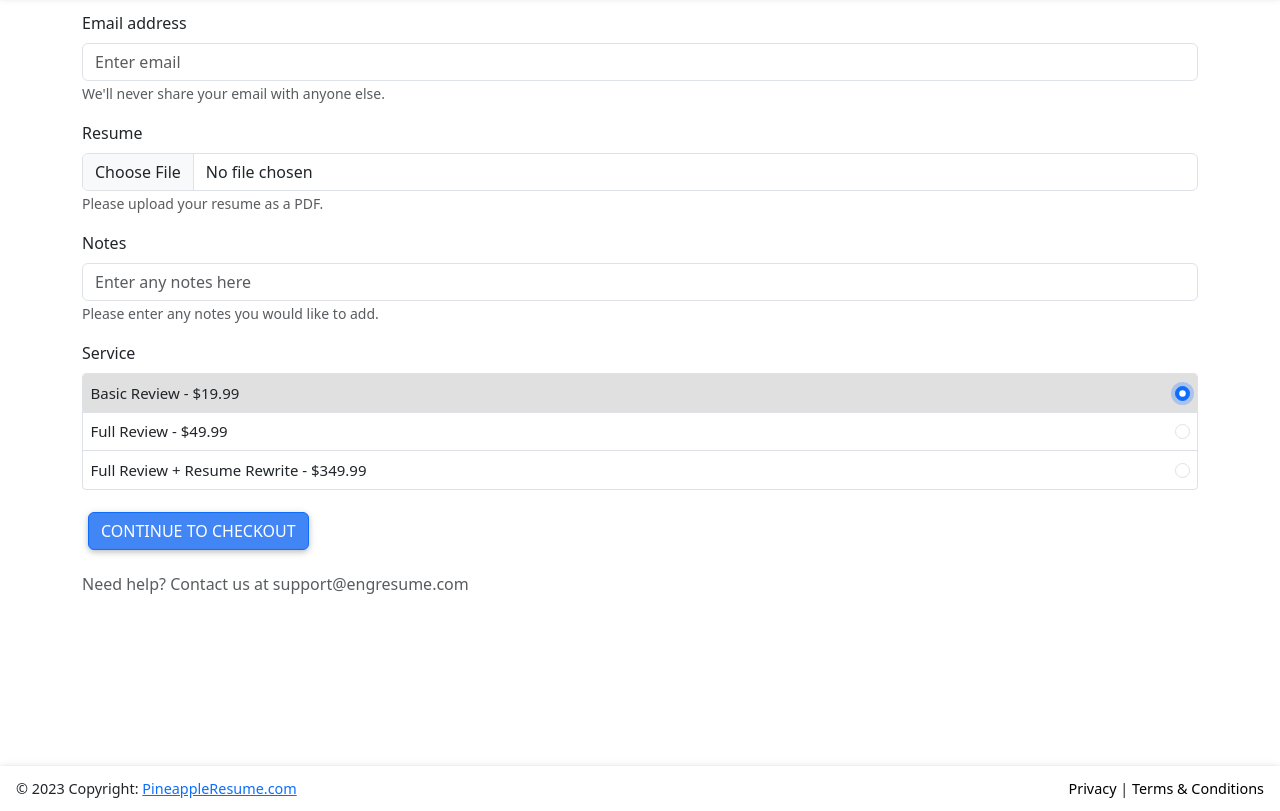
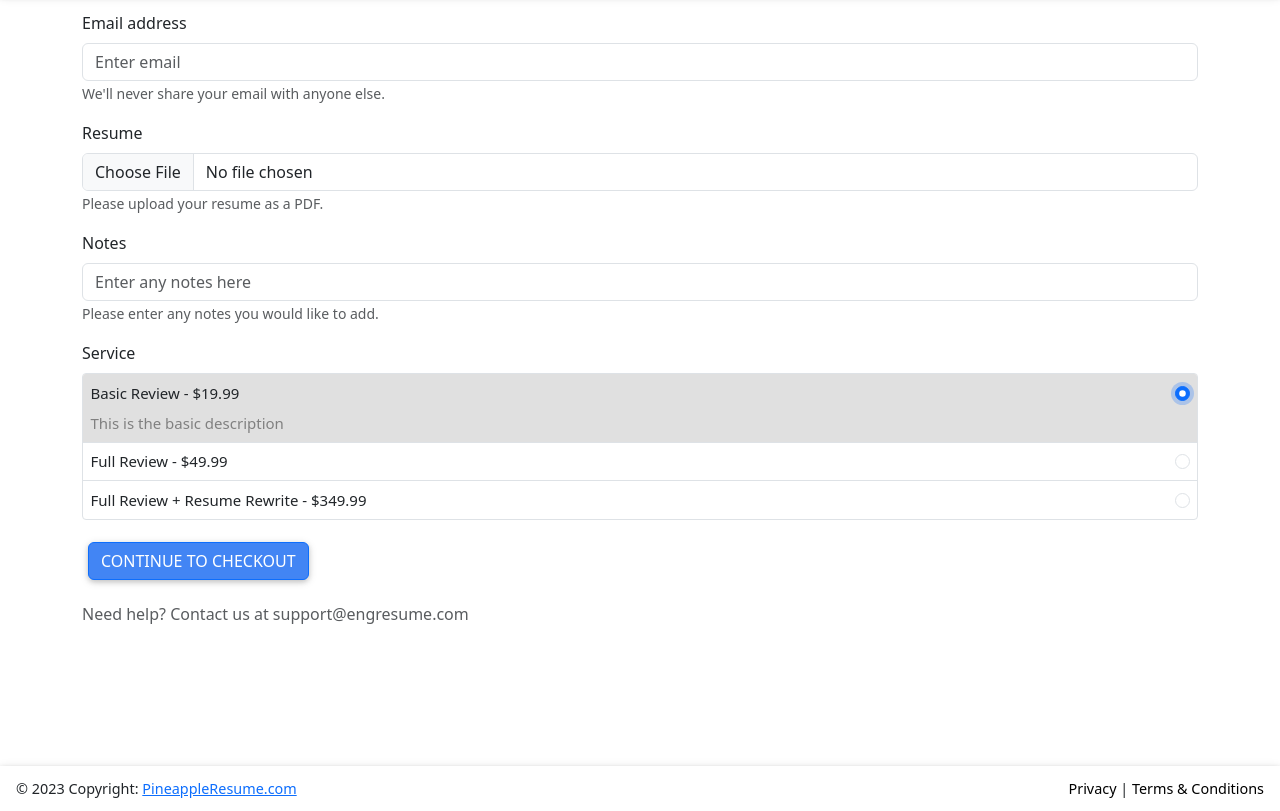
Before and after one commit to OpenRedSoftware/engresume, a React app: page /checkout in a window 1280 px wide. Both pictures are taken after a click on the radio button 1182 px from the left and 459 px from the top of the page. Shown: the part 66-877 px from the top of the page. Built offline with nearby package versions, Linux system fonts and the light colour scheme; some packages are replaced by stand-ins of ours.

Commit message:
--version

```diff
--- a/src/pages/checkout/FormComponent.tsx
+++ b/src/pages/checkout/FormComponent.tsx
@@ -1,4 +1,4 @@
-import React, { useState } from "react";
+import React, { useState } from "react"
 import Form from "react-bootstrap/Form";
 import Button from "react-bootstrap/Button";
 import ServiceSelect from "./ServiceSelect";
--- a/src/pages/checkout/ServiceSelect.css
+++ b/src/pages/checkout/ServiceSelect.css
@@ -8,11 +8,19 @@
   padding: 0.5em;
   cursor: pointer;
   transition: all 0.3s ease;
-  display: flex;
   justify-content: space-between;
   align-items: center;
   font-size: 0.9375rem;
   box-sizing: border-box;
+}
+
+.expanded-row {
+  flex-direction: column;
+}
+
+.service-info {
+  padding-top: 0.5em;
+  color: gray;
 }
 
 [data-bs-theme='light'] .row-select:hover:not(.selected-row) {
@@ -35,6 +43,8 @@
   border-bottom: 1px solid var(--custom-border-color);
 }
 
-.is-invalid {
-  border: 1px solid var(--custom-border-error-color);
+.title-radio-wrapper {
+  display: flex;
+  justify-content: space-between;
+  width: 100%;
 }
--- a/src/pages/checkout/ServiceSelect.tsx
+++ b/src/pages/checkout/ServiceSelect.tsx
@@ -1,4 +1,4 @@
-import React from "react";
+import React, { useState } from "react";
 import Form from "react-bootstrap/Form";
 import { useSelector, useDispatch } from "react-redux";
 import { RootState } from "./store";
@@ -6,21 +6,29 @@ import { setService } from "./formSlice";
 import "./ServiceSelect.css";
 
 const ServiceSelect: React.FC = () => {
-  const { service, triedSubmit } = useSelector(
-    (state: RootState) => state.form
-  );
+  const { service } = useSelector((state: RootState) => state.form);
+  const dispatch = useDispatch();
 
-  const dispatch = useDispatch();
+  // Additional state to handle which row is expanded
+  const [expandedService, setExpandedService] = useState("");
+
+  const handleRowClick = (serviceName: string) => {
+    if (service !== serviceName) {
+      dispatch(setService(serviceName));
+      setExpandedService(serviceName); // Expand the clicked row
+    }
+  };
 
   return (
     <>
       <Form.Label>Service</Form.Label>
       <Form.Group controlId="serviceSelection">
-        <div className={`service-select-container ${!service && triedSubmit ? 'is-invalid' : ''}`}>
+        <div className="service-select-container">
           <div
-            className={`row-select ${service === "basic" ? 'selected-row' : ''}`}
-            onClick={() => dispatch(setService("basic"))}
+            className={`row-select ${service === "basic" ? 'selected-row' : ''} ${expandedService === "basic" ? 'expanded-row' : ''}`}
+            onClick={() => handleRowClick("basic")}
           >
+            <div className="title-radio-wrapper">
               <div>Basic Review - $19.99</div>
               <Form.Check
                 type="radio"
@@ -29,12 +37,15 @@ const ServiceSelect: React.FC = () => {
                 checked={service === "basic"}
                 onChange={() => {}}
               />
+            </div>
+            {expandedService === "basic" && <div className="service-info">This is the basic description</div>}
           </div>
 
           <div
-            className={`row-select ${service === "full" ? 'selected-row' : ''}`}
-            onClick={() => dispatch(setService("full"))}
+            className={`row-select ${service === "full" ? 'selected-row' : ''} ${expandedService === "full" ? 'expanded-row' : ''}`}
+            onClick={() => handleRowClick("full")}
           >
+            <div className="title-radio-wrapper">
               <div>Full Review - $49.99</div>
               <Form.Check
                 type="radio"
@@ -43,12 +54,15 @@ const ServiceSelect: React.FC = () => {
                 checked={service === "full"}
                 onChange={() => {}}
               />
+            </div>
+            {expandedService === "full" && <div className="service-info">This is the full description</div>}
           </div>
 
           <div
-            className={`row-select ${service === "fullRewrite" ? 'selected-row' : ''}`}
-            onClick={() => dispatch(setService("fullRewrite"))}
+            className={`row-select ${service === "fullRewrite" ? 'selected-row' : ''} ${expandedService === "fullRewrite" ? 'expanded-row' : ''}`}
+            onClick={() => handleRowClick("fullRewrite")}
           >
+            <div className="title-radio-wrapper">
               <div>Full Review + Resume Rewrite - $349.99</div>
               <Form.Check
                 type="radio"
@@ -57,13 +71,10 @@ const ServiceSelect: React.FC = () => {
                 checked={service === "fullRewrite"}
                 onChange={() => {}}
               />
+            </div>
+            {expandedService === "fullRewrite" && <div className="service-info">This is the full rewrite description</div>}
           </div>
         </div>
-        { !service && triedSubmit &&
-          <Form.Control.Feedback type="invalid">
-            Please select a service.
-          </Form.Control.Feedback>
-        }
       </Form.Group>
     </>
   );
```
